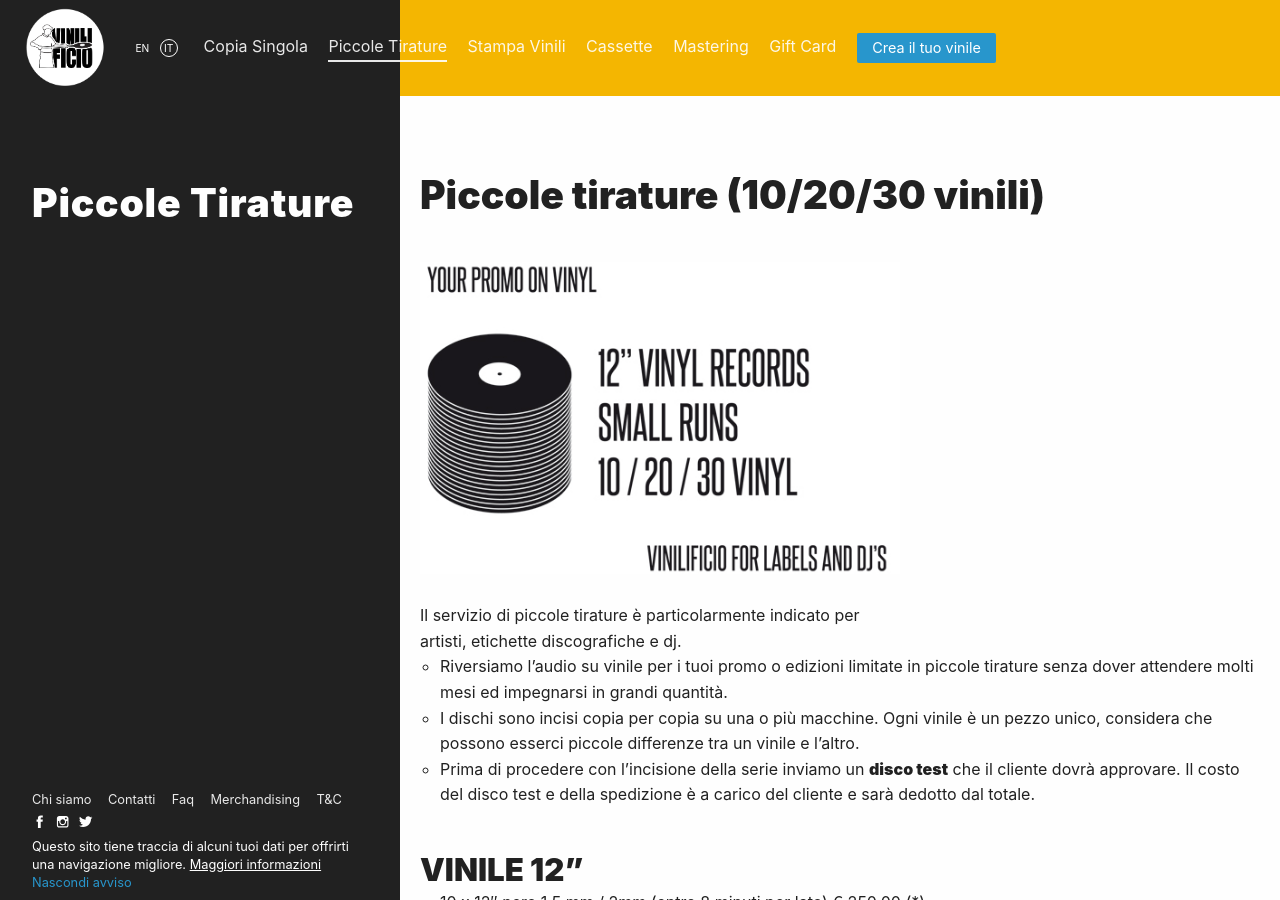
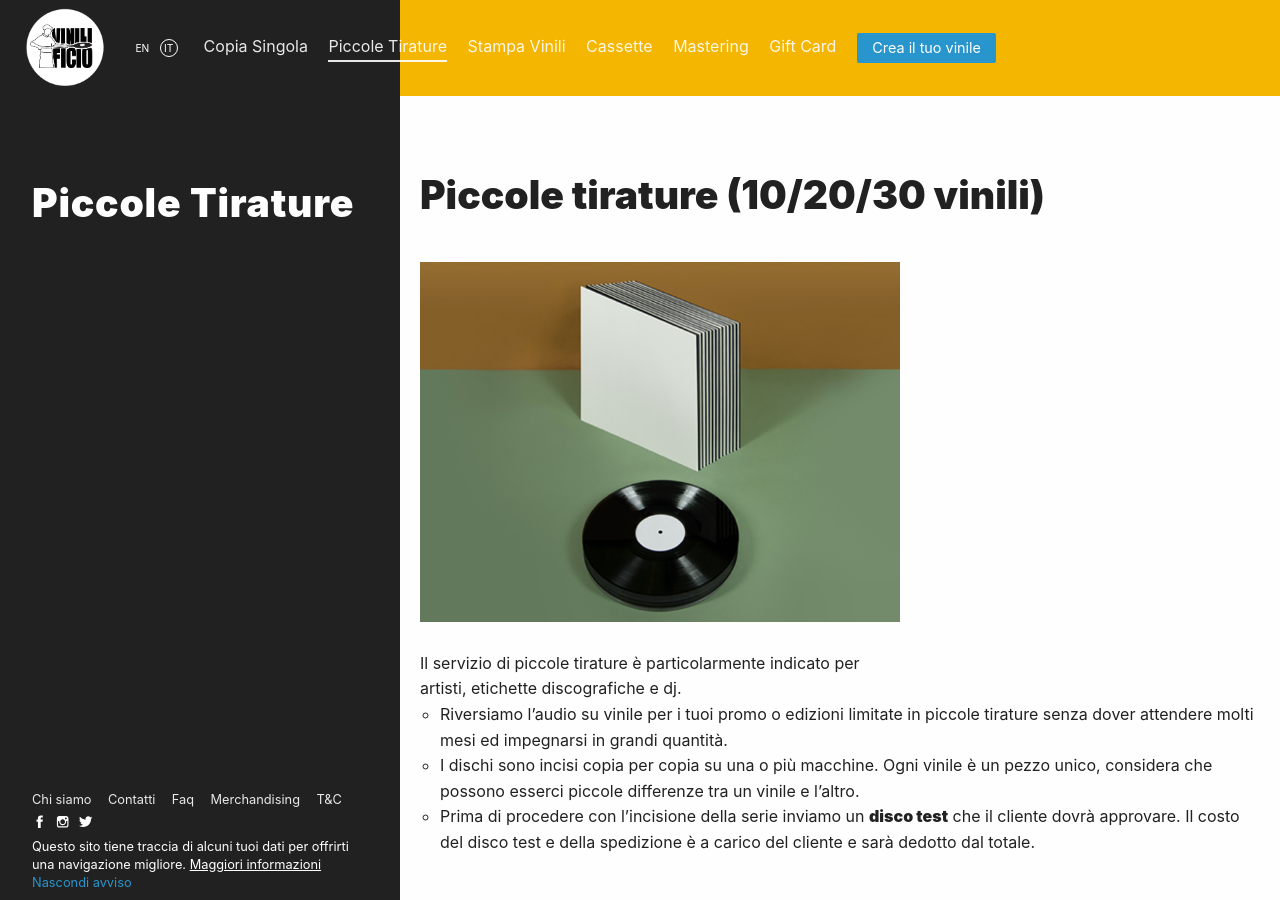
Before and after one commit to Vinilificio/vinilificio.com, a Jekyll site: the page built from _pages/piccole-tirature.md, in a window 1280 px wide and 900 px high. Built offline with Jekyll 4.4.1, drawn with Linux system fonts in a browser that asks for light colours; nearby versions of some CDN libraries; comment, search, counter and statistics services are not loaded.

Commit message:
aggiornamento img

```diff
--- a/_pages/piccole-tirature.md
+++ b/_pages/piccole-tirature.md
@@ -8,7 +8,7 @@ ref: small-run
 # Piccole tirature (10/20/30 vinili)
 
 
-![infographic vinili](/img/PROMO-SMALL-RUNS_GFX_big-5.jpg)
+![piccole tirature](/img/smallrun_07_small.jpg)
 
 Il servizio di piccole tirature è particolarmente indicato per artisti, etichette discografiche e dj.
 
@@ -72,4 +72,4 @@ Le tempistiche variano a seconda delle quantità, della durata del master, dalle
 Per preventivi personalizzati, informazioni e ordini scrivi a <a href="mailto:info@vinilificio.com">info at vinilificio.com</a>
 
 
-![small runs](/img/small_run_01.jpg)
+![small runs](/img/small-run_small.jpg)
```
